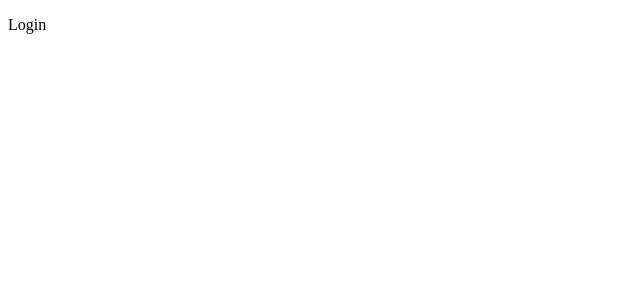
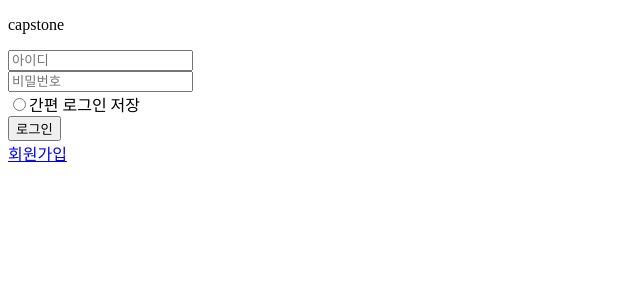
Before and after one commit to SKHU-Capstone-Design/Frontend, a React (Vite) app: page /login in a window 1280 px wide. Shown: the top 300 px of the page, without its empty margins (0-640 px from the left). Built offline with nearby package versions, Linux system fonts and the light colour scheme.

Commit message:
feat : make a login page

```diff
--- a/src/Pages/Home.tsx
+++ b/src/Pages/Home.tsx
@@ -1,4 +1,4 @@
-import '@/Styles/Home.less';
+import "../Styles/home.less";
 
 function Home() {
 
--- a/src/Pages/Login.tsx
+++ b/src/Pages/Login.tsx
@@ -1,12 +1,33 @@
+import { Link } from 'react-router-dom';
 
 function Login() {
-
   return (
     <>
       <div>
-        <p>Login</p>
+        <div className="loginwrap">
+          <div className="maintxt"><p>capstone</p></div>
+          <div>
+            <label>
+              <input type="text" placeholder="아이디" />
+            </label>
+          </div>
+          <div>
+            <label>
+              <input type="password" placeholder="비밀번호" />
+            </label>
+          </div>
+          <div>
+            <label>
+              <input type="radio" />
+              간편 로그인 저장
+            </label>
+          </div>
+          <button>로그인</button>
+          <div className="signup-link">
+            <Link to="/Signup">회원가입</Link>
+          </div>
+        </div>
       </div>
-
     </>
   )
 }
--- a/src/Styles/home.less
+++ b/src/Styles/home.less
@@ -1,5 +1,5 @@
 // 설정 테스트
 
-p #home{
+#home{
     color:blue;
 }
```
